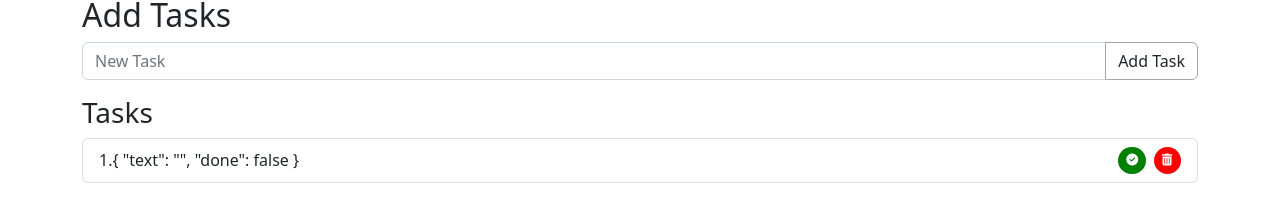
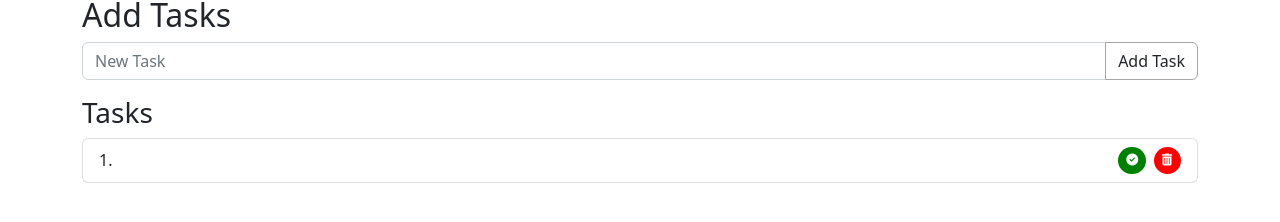
Before and after one commit to MartinaPerozzi/vue-todolist, a plain HTML site: page index.html in a window 1280 px wide. Shown: the part 86-308 px from the top of the page. Drawn offline with nearby package versions, Linux system fonts and the light colour scheme.

Commit message:
refactoring

```diff
--- a/index.html
+++ b/index.html
@@ -61,12 +61,14 @@
 
 					<li v-for="(task, index) in tasks" class="list-group-item d-flex align-items-center"
 						:class="(tasks.done)?'did-it': ''">
-						{{task}}
+
+						{{task.text}}
 
 						<div class="icons d-flex align-items-center  ms-auto">
-
+							<!-- Sbarra l'elemento - SBARRA -->
 							<span @click="doneTask(index)" class="badge done rounded-pill d-flex"><i
 									class="fa-solid fa-circle-check"></i></span>
+
 							<!-- Rimuovi elemento - RIMUOVI -->
 							<span @click="removeTask(index)" class="badge cancel rounded-pill d-flex"><i
 									class="fa-solid fa-trash-can"></i></span>
--- a/js/script.js
+++ b/js/script.js
@@ -23,9 +23,7 @@ const app = Vue.createApp({
             };
             console.log(this.newTask)
             this.tasks.push(newTask);
-
         },
-
 
 
         removeTask(i) {
@@ -33,9 +31,7 @@ const app = Vue.createApp({
         },
 
         doneTask(i) {
-
             this.tasks.done = true;
-
         }
 
     }
```
